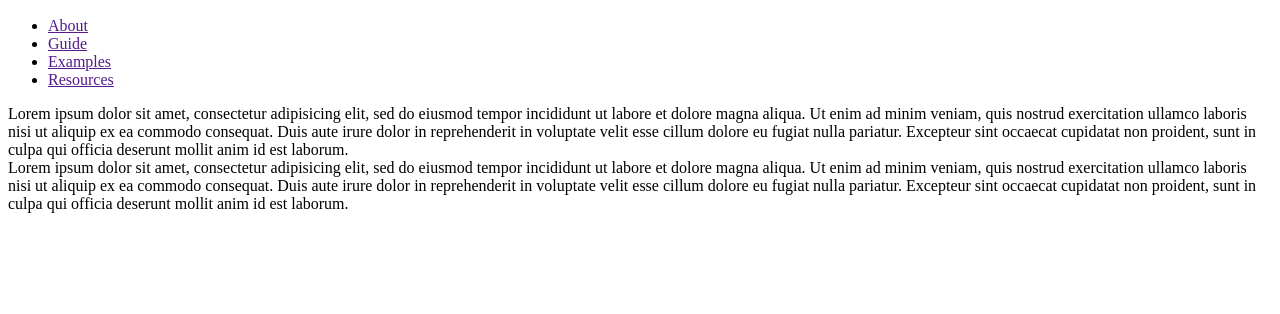
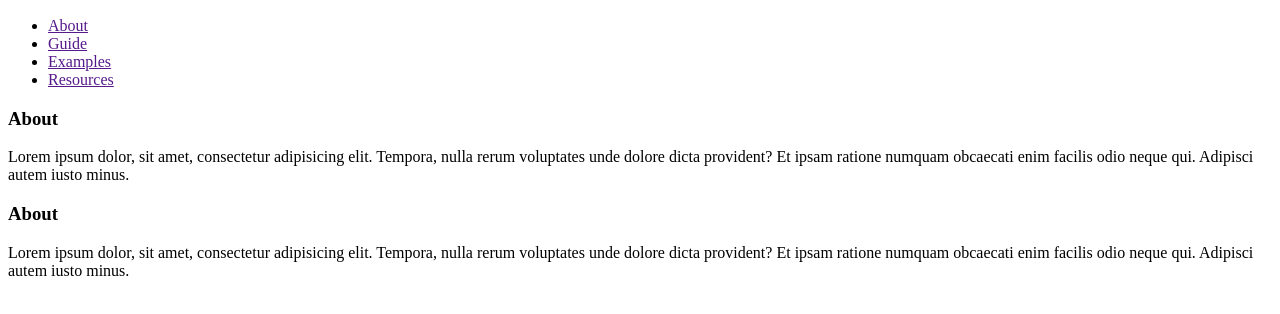
Before and after one commit to Gracrys/css-methodologies, a plain HTML site: page index.template.html in a window 1280 px wide. Shown: the part 50-364 px from the top of the page. Drawn offline with Linux system fonts and the light colour scheme.

Commit message:
updated template

```diff
--- a/index.template.html
+++ b/index.template.html
@@ -16,18 +16,18 @@
 		</ul>
 	</aside>
 	<main>
-		<article>Lorem ipsum dolor sit amet, consectetur adipisicing elit, sed do eiusmod
-		tempor incididunt ut labore et dolore magna aliqua. Ut enim ad minim veniam,
-		quis nostrud exercitation ullamco laboris nisi ut aliquip ex ea commodo
-		consequat. Duis aute irure dolor in reprehenderit in voluptate velit esse
-		cillum dolore eu fugiat nulla pariatur. Excepteur sint occaecat cupidatat non
-		proident, sunt in culpa qui officia deserunt mollit anim id est laborum.</article>
-		<article>Lorem ipsum dolor sit amet, consectetur adipisicing elit, sed do eiusmod
-		tempor incididunt ut labore et dolore magna aliqua. Ut enim ad minim veniam,
-		quis nostrud exercitation ullamco laboris nisi ut aliquip ex ea commodo
-		consequat. Duis aute irure dolor in reprehenderit in voluptate velit esse
-		cillum dolore eu fugiat nulla pariatur. Excepteur sint occaecat cupidatat non
-		proident, sunt in culpa qui officia deserunt mollit anim id est laborum.</article>
+		<article>
+			<h3 id="about" class="">About</h3>
+			<p>
+				Lorem ipsum dolor, sit amet, consectetur adipisicing elit. Tempora, nulla rerum voluptates unde dolore dicta provident? Et ipsam ratione numquam obcaecati enim facilis odio neque qui. Adipisci autem iusto minus.
+			</p>
+		</article>
+		<article>
+			<h3 id="about" class="">About</h3>
+			<p>
+				Lorem ipsum dolor, sit amet, consectetur adipisicing elit. Tempora, nulla rerum voluptates unde dolore dicta provident? Et ipsam ratione numquam obcaecati enim facilis odio neque qui. Adipisci autem iusto minus.
+			</p>
+		</article>
 	</main>
 </body>
 </html>
```
